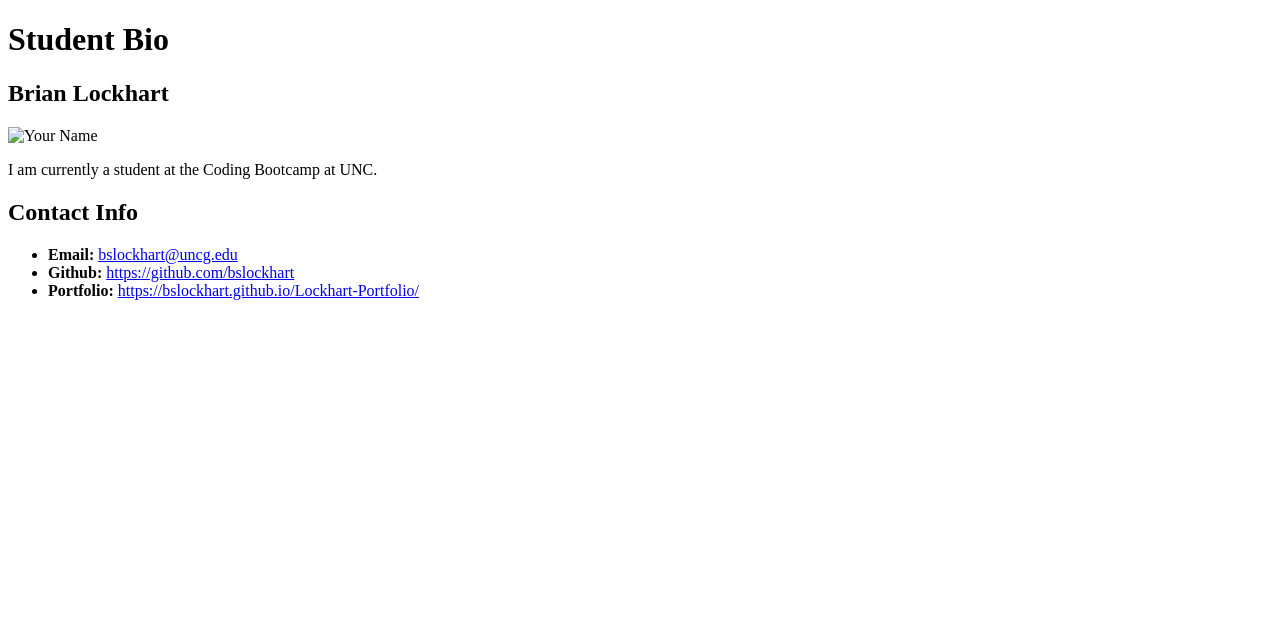
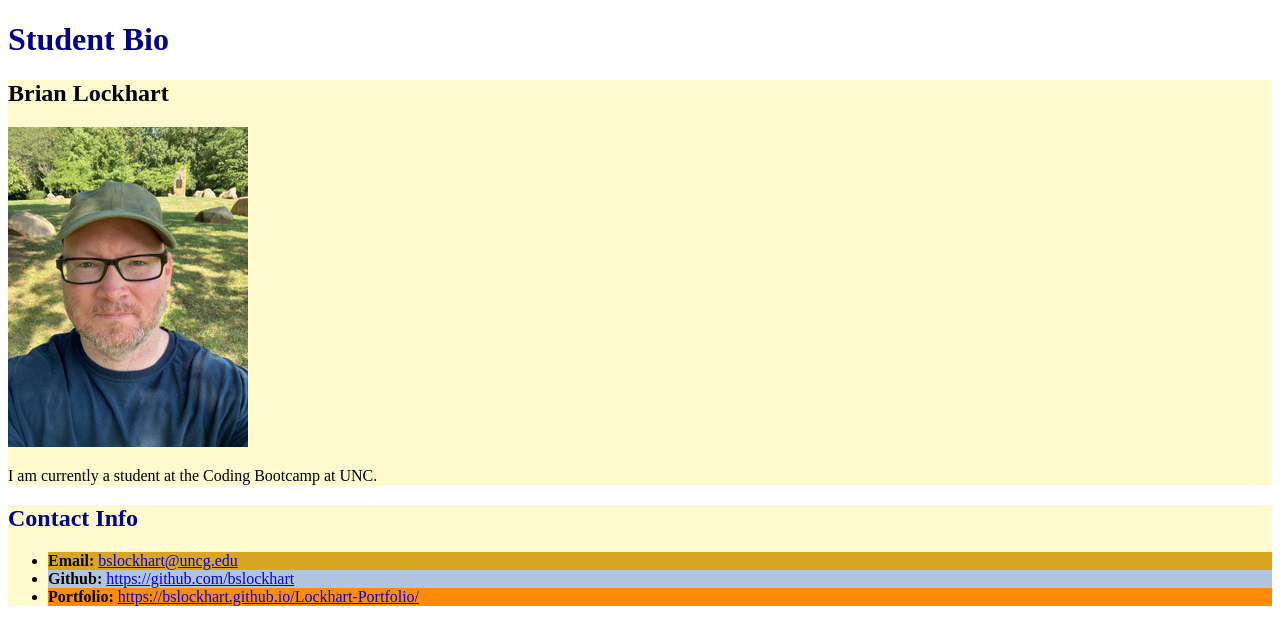
Before and after one commit to bslockhart/Class-Activity-02-Attributes, a plain HTML site: page index.html in a window 1280 px wide. Drawn offline with Linux system fonts and the light colour scheme.

Commit message:
Updated README and Index

```diff
--- a/index.html
+++ b/index.html
@@ -3,35 +3,35 @@
 
 <head>
   <meta charset="UTF-8">
+  <title>Student Bio With Attributes</title>
   <link rel="stylesheet" href="./assets/css/style.css">
-  <title>Student Bio</title>
-
 </head>
 
 <body>
   <!-- Site Header -->
   <header>
     <!--The h1 tag should be used for the most important heading-->
-    <h1>Student Bio</h1>
+    <h1 class="headers">Student Bio</h1>
   </header>
 
   <!-- Section 1: Bio -->
-  <section>
+  <section class="section">
     <h2>Brian Lockhart</h2>
     <!-- Image -->
-    <img src="./assets/Brian.jpg" alt="Your Name">
+    <img src="./assets/images/Brian.jpg" alt="Your Name">
     <!-- Paragraph with embedded link -->
     <p>I am currently a student at the Coding Bootcamp at UNC.</p>
   </section>
 
   <!-- Section 2: Contact Info -->
-  <section>
-    <h2>Contact Info</h2>
+  <section class="section">
+    <h2 class="headers">Contact Info</h2>
     <!-- Unordered list -->
     <ul>
-      <li><strong>Email:</strong> <a href="#">bslockhart@uncg.edu</a></li>
-      <li><strong>Github:</strong> <a href="#">https://github.com/bslockhart</a></li>
-      <li><strong>Portfolio:</strong> <a href="#">https://bslockhart.github.io/Lockhart-Portfolio/</a></li>
+      <li id="email"><strong>Email:</strong> <a href="#">bslockhart@uncg.edu</a></li>
+      <li id="github"><strong>Github:</strong> <a href="#">https://github.com/bslockhart</a></li>
+      <li id="portfolio"><strong>Portfolio:</strong> <a href="#">https://bslockhart.github.io/Lockhart-Portfolio/</a>
+      </li>
     </ul>
   </section>
 </body>
```
Also changed, not shown: 1 other file.
